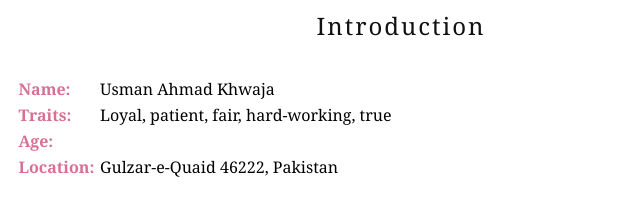
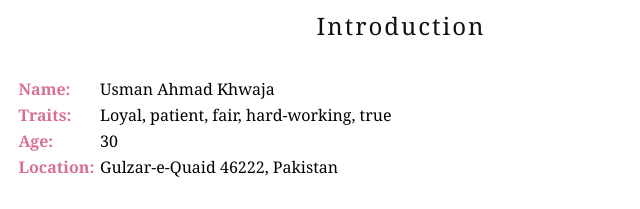
Before and after one commit to ukhwaja/ukhwaja.github.io, a website: page src/index.html in a window 1280 px wide. Shown: the part 1220-1429 px from the top of the page, 239-879 px from the left. Drawn offline with nearby package versions, Linux system fonts and the light colour scheme; files that its build step writes are made by us from their sources.

Commit message:
woops, script was linked

```diff
--- a/src/index.html
+++ b/src/index.html
@@ -415,7 +415,7 @@
             <a href="#" onclick="toggleMenu()">close</a>
         </p>
     </div>
-    <link rel="stylesheet" href="/assets/js/main.min.js">
+    <script src="/assets/js/main.min.js"></script>
     <script src="https://ajax.googleapis.com/ajax/libs/webfont/1.6.26/webfont.js" onload="onloadFonts();" async></script>
     <script src="https://www.google.com/recaptcha/api.js?onload=onloadCallback&render=explicit" async defer></script>
 </body>
```
